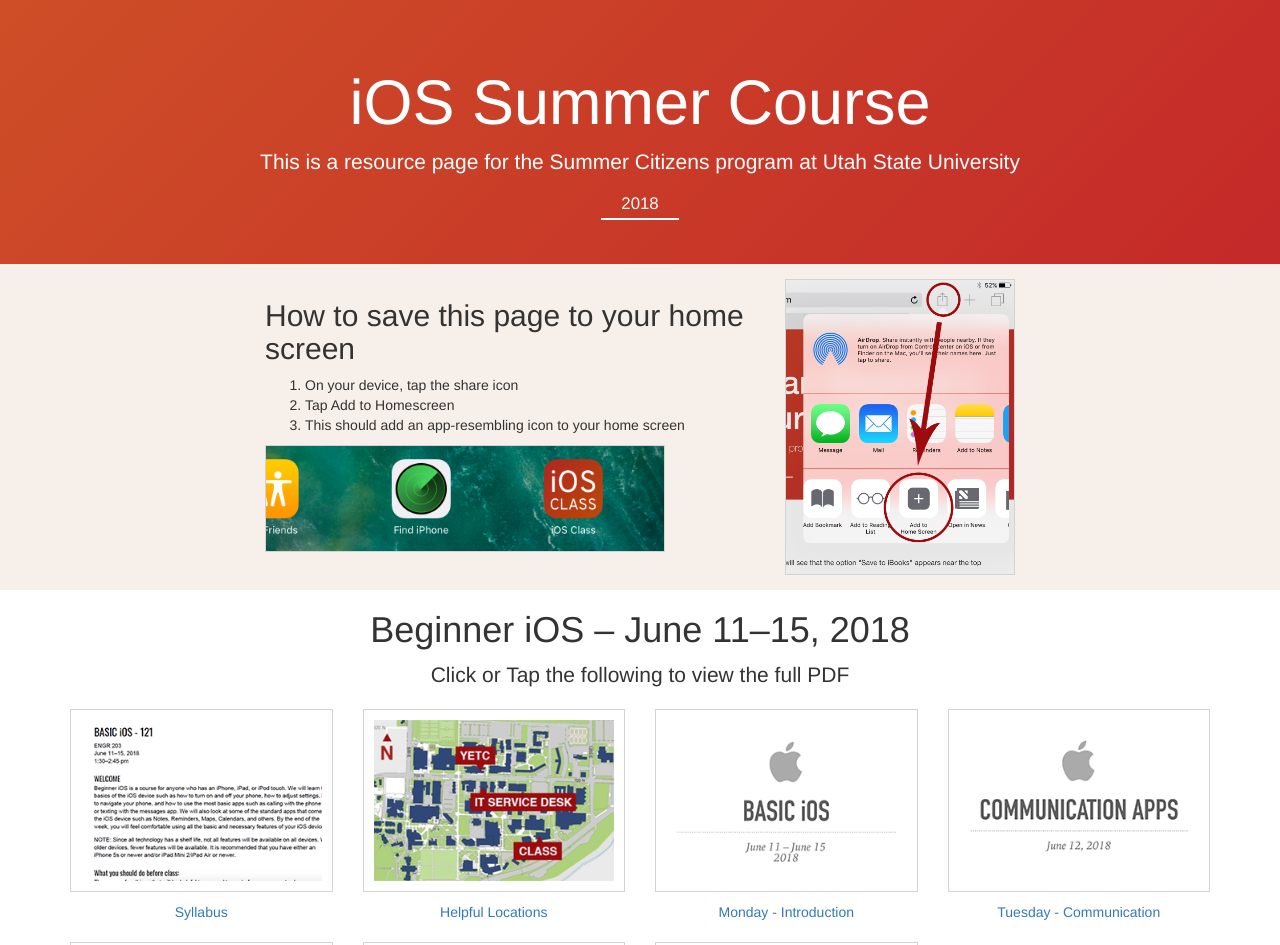
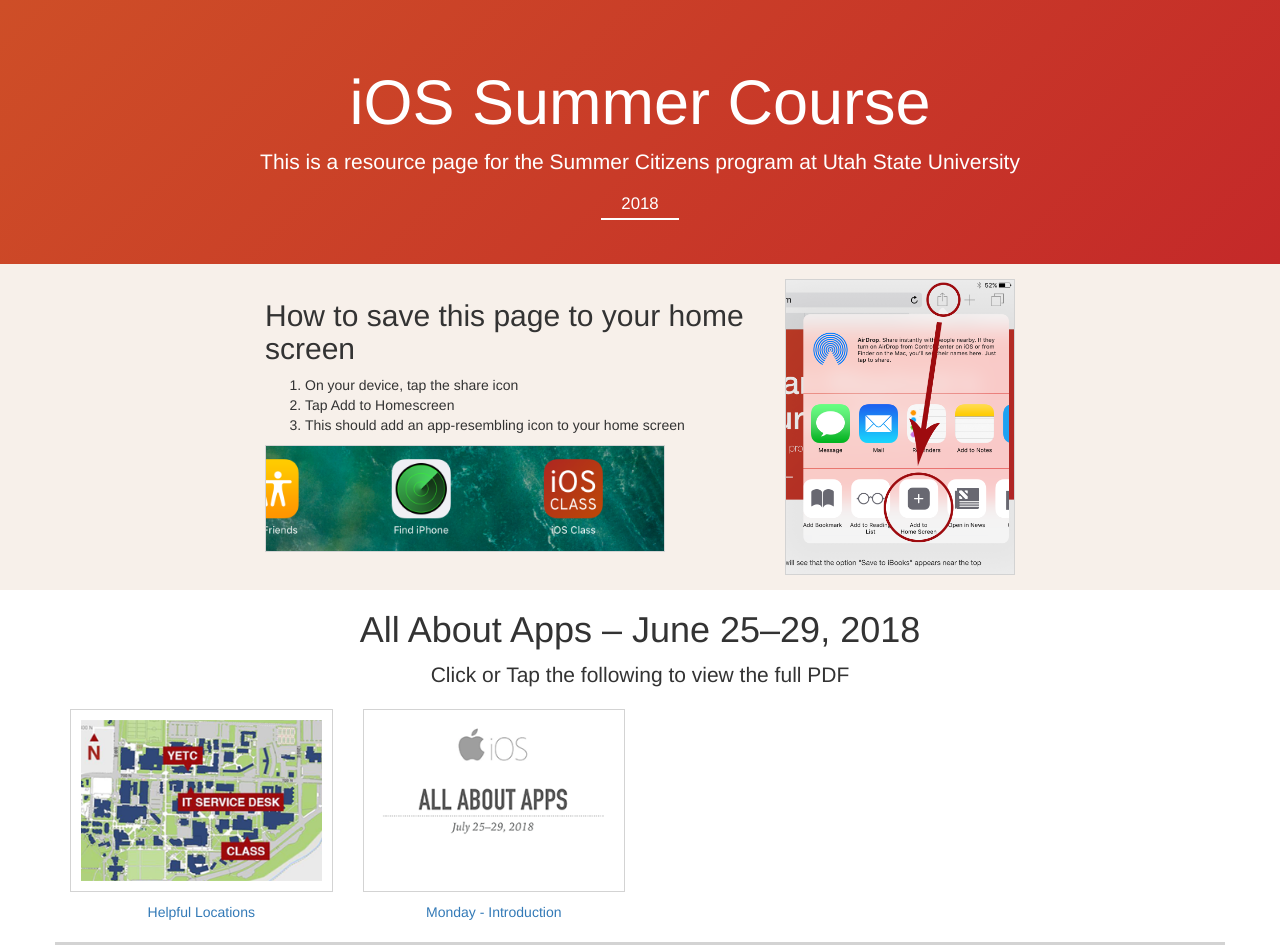
Before and after one commit to ngblaylock/ios-class, a plain HTML site: page index.html in a window 1280 px wide. Shown: the top 945 px of the page. Drawn offline with nearby package versions, Linux system fonts and the light colour scheme.

Commit message:
all about apps monday

```diff
--- a/css/style.css
+++ b/css/style.css
@@ -78,6 +78,12 @@ img {
     transition: .2s;
 }
 
+.yr > .row{
+    border-top: 4px solid lightgray;
+}
+.yr > .row:first-child{
+    border-top: none;
+}
 
 /* Landscape tablets and medium desktops */
 
--- a/index.html
+++ b/index.html
@@ -53,6 +53,28 @@
     </div>
     <!-- ...................................... 2018 ...................................... -->
     <div class="container yr yr2018">
+        <div class="row">
+            <div class="col-sm-12">
+                <h1 class="text-center">All About Apps &ndash; June 25–29, 2018</h1>
+                <p class="lead text-center">Click or Tap the following to view the full PDF</p>
+            </div>
+            <div class='col-sm-3'>
+                <a href="2017/Basic%20iOS/Helpful_Locations.pdf" target="_blank" class="yr-link">
+                    <div>
+                        <img src="2018/basic-ios/locationss.png" alt="locations" />
+                        <p class="text-center">Helpful Locations</p>
+                    </div>
+                </a>
+            </div>
+            <div class='col-sm-3'>
+                <a href="2018/all-about-apps/m-basics-of-apps.pdf" target="_blank" class="yr-link">
+                    <div>
+                        <img src="2018/all-about-apps/mondayss.png" alt="monday slides" />
+                        <p class="text-center">Monday - Introduction</p>
+                    </div>
+                </a>
+            </div>
+        </div>
         <div class="row">
             <div class="col-sm-12">
                 <h1 class="text-center">Beginner iOS &ndash; June 11–15, 2018</h1>
@@ -389,6 +411,7 @@
                 //e.preventDefault();
             });
         });
+
     </script>
     <script src="js/bootstrap.min.js"></script>
 </body>
```
Also changed, not shown: 2018/all-about-apps/mondayss.png (added), 2 other files. Lines whose indentation alone changed are shown as unchanged.
